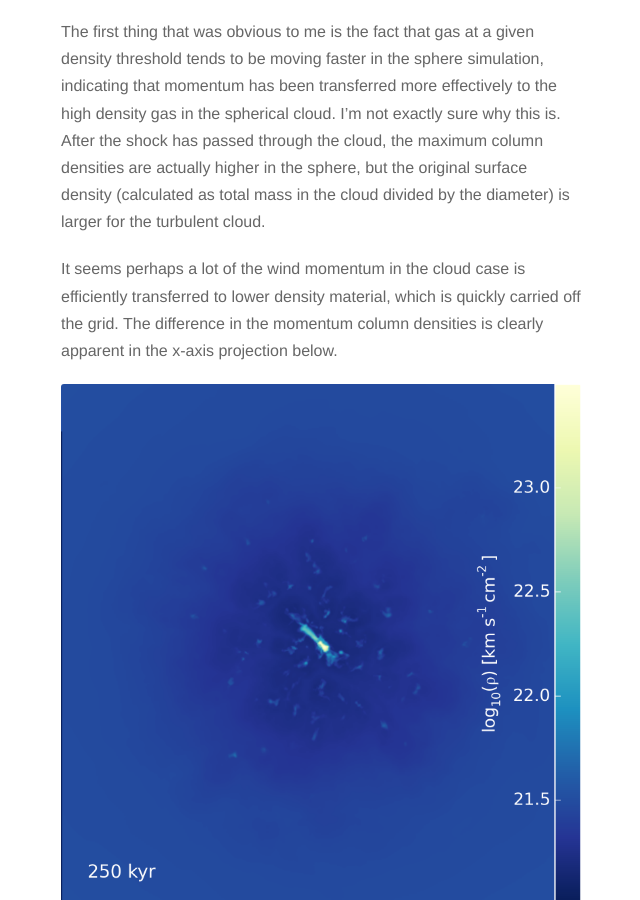
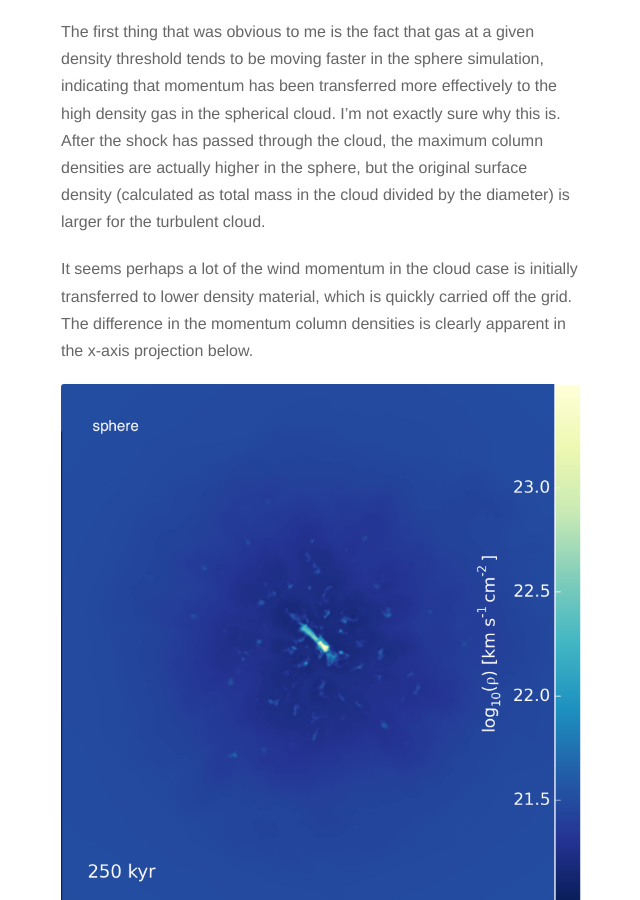
Before and after one commit to evaneschneider/site, a Jekyll site: the page built from _posts/2016-5-9-Sphere-vs-Cloud.markdown, in a window 1280 px wide and 900 px high, scrolled down 3267 px. Shown: the whole window, without its empty margins (319-959 px from the left). Built offline with Jekyll 4.4.1, drawn with Linux system fonts in a browser that asks for light colours; nearby versions of some CDN libraries; formulas are drawn with MathJax 3.

Commit message:
minor edits

```diff
--- a/_posts/2016-5-9-Sphere-vs-Cloud.markdown
+++ b/_posts/2016-5-9-Sphere-vs-Cloud.markdown
@@ -40,7 +40,7 @@ After the shock has passed through the cloud, the maximum column densities are a
 in the sphere, but the original surface density (calculated as total mass in the cloud divided
 by the diameter) is larger for the turbulent cloud.
 
-It seems perhaps a lot of the wind momentum in the cloud case is efficiently transferred to lower
+It seems perhaps a lot of the wind momentum in the cloud case is initially transferred to lower
 density material, which is quickly carried off the grid. The difference in the momentum column
 densities is clearly apparent in the x-axis projection below.
 
```
Also changed, not shown: assets/images/050916_cwn1_mvsd_250.png, assets/images/050916_swn1_mvsd_250.png.
